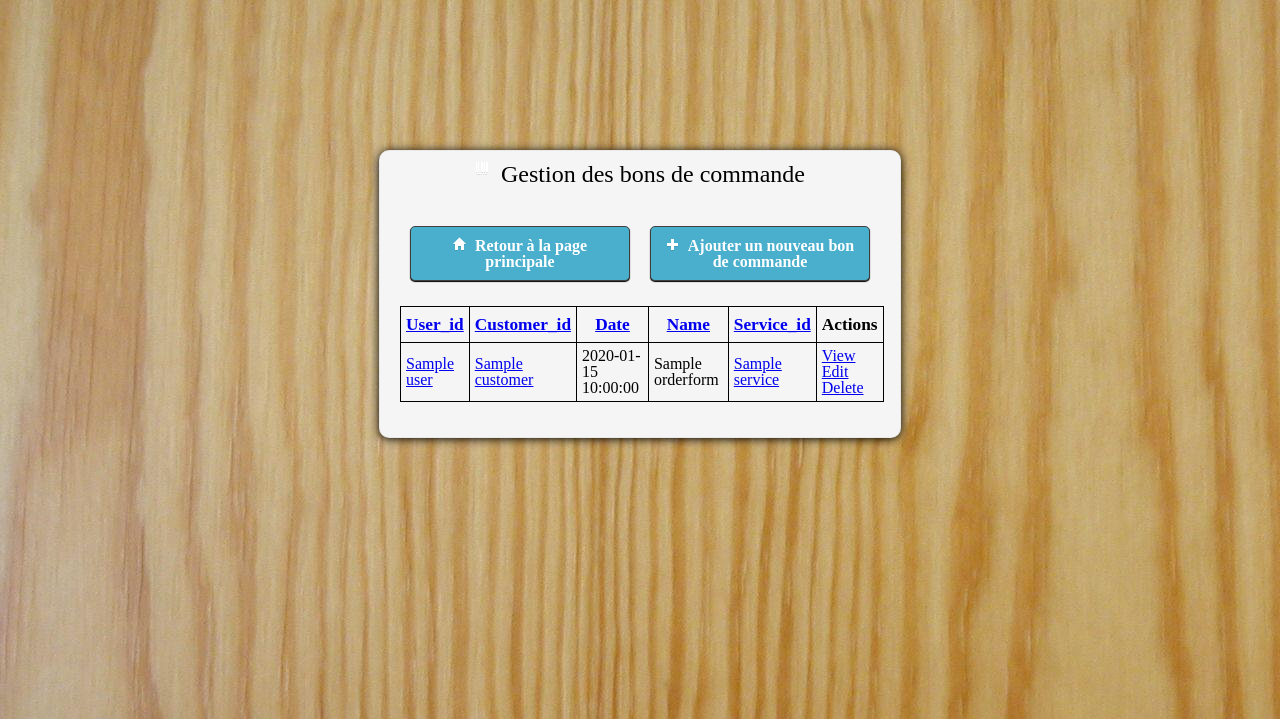
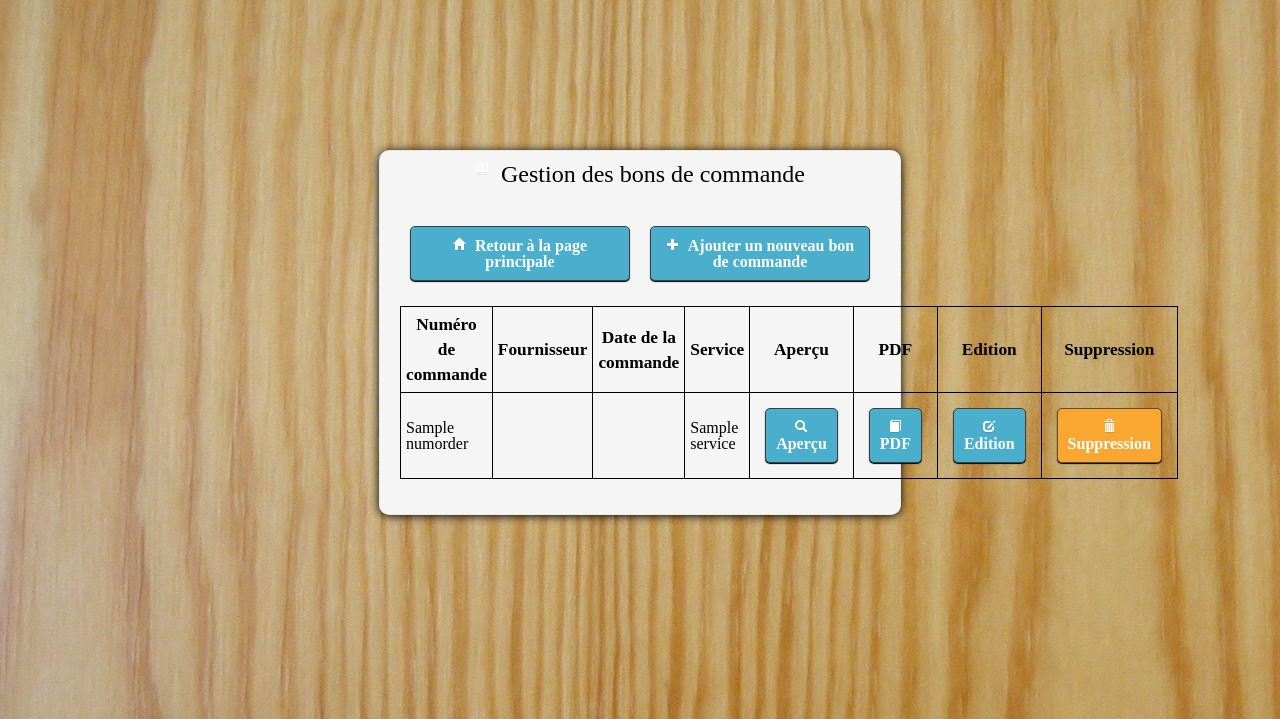
Before and after one commit to leknoppix/bondecommande, a CakePHP app: the page made by app/View/Orderforms/index.ctp in a window 1280 px wide. Shown: the top 719 px of the page. Run offline with PHP 8.4 and a stand-in for CakePHP, Linux system fonts and the light colour scheme; the template is opened without the code that fills it: most values are stand-ins (such as "Sample title", 1, 10 or a date in 2020); data that the repository does not hold is empty; some libraries are stand-ins or nearby versions.

Commit message:
Mise en forme de la backoffice

```diff
--- a/app/View/Orderforms/index.ctp
+++ b/app/View/Orderforms/index.ctp
@@ -16,30 +16,36 @@
 	<div class="cb"></div>
 	<table class="orderforms w100">
 	<tr>
-			<th><?php echo $this->Paginator->sort('user_id'); ?></th>
-			<th><?php echo $this->Paginator->sort('customer_id'); ?></th>
-			<th><?php echo $this->Paginator->sort('date'); ?></th>
-			<th><?php echo $this->Paginator->sort('name'); ?></th>
-			<th><?php echo $this->Paginator->sort('service_id'); ?></th>
-			<th class="actions"><?php echo __('Actions'); ?></th>
+			<th class="w15"><?php echo __('Numéro de commande'); ?></th>
+			<th class="w15"><?php echo __('Fournisseur'); ?></th>
+			<th class="w15"><?php echo __('Date de la commande'); ?></th>
+			<th class="w15"><?php echo __('Service'); ?></th>
+			<th><?php echo __('Aperçu'); ?></th>
+			<th><?php echo __('PDF'); ?></th>
+			<th><?php echo __('Edition'); ?></th>
+			<th><?php echo __('Suppression'); ?></th>
 	</tr>
 	<?php foreach ($orderforms as $orderform): ?>
 	<tr>
 		<td>
-			<?php echo $this->Html->link($orderform['User']['name'], array('controller' => 'users', 'action' => 'view', $orderform['User']['id'])); ?>
+			<?php echo $orderform['Orderform']['numorder']; ?>
+		</td>
+		<td><?php echo $this->Time->format('d/m/Y',$orderform['Orderform']['date']); ?></td>
+		<td><?php echo $this->Time->format('d/m/Y',$orderform['Orderform']['name']); ?></td>
+		<td>
+			<?php echo $orderform['Service']['name']; ?>
 		</td>
 		<td>
-			<?php echo $this->Html->link($orderform['Customer']['name'], array('controller' => 'customers', 'action' => 'view', $orderform['Customer']['id'])); ?>
+			<?php echo $this->Html->link('<i class="icon-search icon-white"></i>'.__('Aperçu'), array('action' => 'view', $orderform['Orderform']['id']),array('escape'=>false,'class'=>"btn btn-info")); ?>
 		</td>
-		<td><?php echo h($orderform['Orderform']['date']); ?>&nbsp;</td>
-		<td><?php echo h($orderform['Orderform']['name']); ?>&nbsp;</td>
 		<td>
-			<?php echo $this->Html->link($orderform['Service']['name'], array('controller' => 'services', 'action' => 'view', $orderform['Service']['id'])); ?>
+			<?php echo $this->Html->link('<i class="icon-book icon-white"></i>'.__('PDF'), array('action' => 'pdf', $orderform['Orderform']['id']),array('escape'=>false,'class'=>"btn btn-info")); ?>
 		</td>
-		<td class="actions">
-			<?php echo $this->Html->link(__('View'), array('action' => 'view', $orderform['Orderform']['id'])); ?>
-			<?php echo $this->Html->link(__('Edit'), array('action' => 'edit', $orderform['Orderform']['id'])); ?>
-			<?php echo $this->Form->postLink(__('Delete'), array('action' => 'delete', $orderform['Orderform']['id']), null, __('Are you sure you want to delete # %s?', $orderform['Orderform']['id'])); ?>
+		<td>
+			<?php echo $this->Html->link('<i class="icon-edit icon-white"></i>'.__('Edition'), array('action' => 'edit', $orderform['Orderform']['id']),array('escape'=>false,'class'=>"btn btn-info")); ?>
+		</td>
+		<td>
+			<?php echo $this->Form->postLink('<i class="icon-trash icon-white"></i>'.__('Suppression'), array('action' => 'delete', $orderform['Orderform']['id']), array('escape'=>false,'class'=>"btn btn-danger"), __('Êtes vous sûr de vouloir supprimer l\'entré # %s?', $orderform['Orderform']['id'])); ?>
 		</td>
 	</tr>
 <?php endforeach; ?>
```
Also changed, not shown: app/Controller/OrderformsController.php (+7 -1 lines), app/View/Orderforms/view.ctp (+10 -1 lines).
